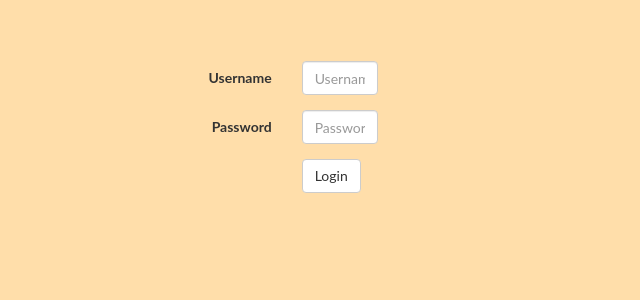
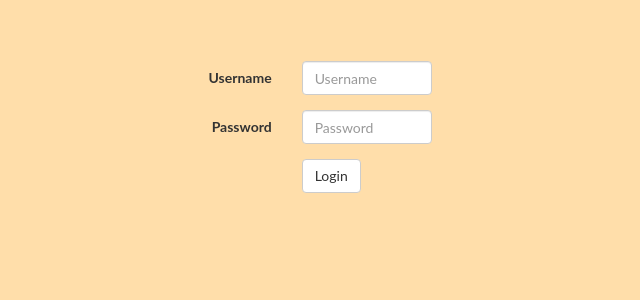
Before and after one commit to konkath/Gazzola, a Django app: page /login in a window 1280 px wide. Shown: the part 52-352 px from the top of the page, without its empty margins (300-940 px from the left). Run offline with Django 3.2, Linux system fonts and the light colour scheme; some libraries are stand-ins or nearby versions.

Commit message:
poprawa widoku loginu

```diff
--- a/gazzola/templates/login.html
+++ b/gazzola/templates/login.html
@@ -6,7 +6,7 @@
     <form class="form-horizontal" name="LoginForm" action="/login/" method="post">
         {% csrf_token %}
         {% if next %}
-            <input type="hidden" name="next" value="{{ next }}" />
+        <input type="hidden" name="next" value="{{ next }}"/>
         {% endif %}
 
         {% if object %}
@@ -15,13 +15,13 @@
 
         <div class="form-group">
             <label class="col-sm-5 control-label" for="username">Username</label>
-            <div class="col-sm-2">
-                <input type="text" class="form-control" id="username" name="username"  placeholder="Username">
+            <div class="col-md-3">
+                <input type="text" class="form-control" id="username" name="username" placeholder="Username">
             </div>
         </div>
         <div class="form-group">
             <label class="col-sm-5 control-label" for="password">Password</label>
-            <div class="col-sm-2">
+            <div class="col-md-3">
                 <input type="password" class="form-control" name="password" id="password" placeholder="Password">
             </div>
         </div>
```
Also changed, not shown: gazzola/templates/user_panel.html (+4 -4 lines). Lines whose indentation alone changed are shown as unchanged.
